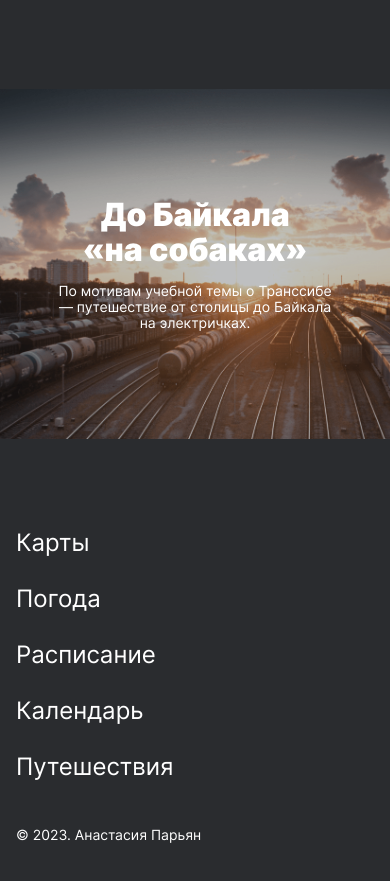
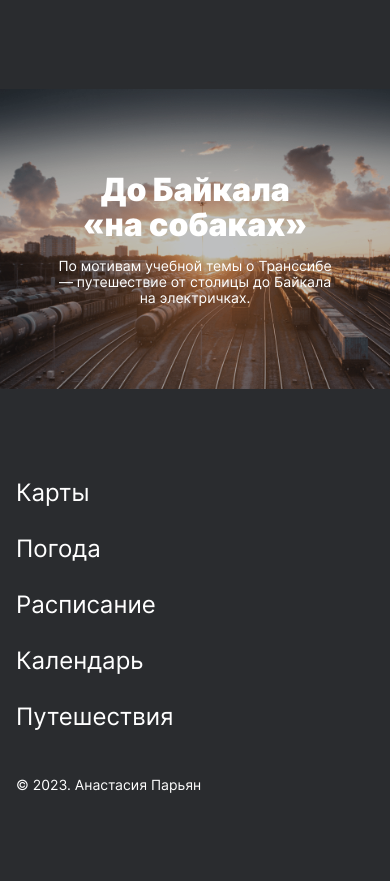
Before and after one commit to NastiaHien/russian-travel, a plain HTML site: page index.html in a window 390 px wide. Shown: the part 9980-10861 px from the top of the page. After the commit the page ends 10821 px from the top, so only its background shows below. Drawn offline with Linux system fonts and the light colour scheme; files whose address does not match are found by name.

Commit message:
cover section edits

```diff
--- a/blocks/cover/__overlay/cover__overlay.css
+++ /dev/null
@@ -1,17 +0,0 @@
-.cover__overlay {
-    position: absolute;
-    left: 0;
-    top: 0;
-    height: 100%;
-    width: 100%;
-    background-color: #2A2C2F;
-    opacity: .3;
-    transition: opacity .2s ease-out;
-    z-index: 2;
-
-}
-
-.cover__overlay:hover {
-    opacity: .8;
-    cursor: pointer;
-}
--- a/blocks/cover/__subtitle/cover__subtitle.css
+++ b/blocks/cover/__subtitle/cover__subtitle.css
@@ -1,5 +1,5 @@
 .cover__subtitle {
-    margin: 0;
+    margin: 0 auto;
     padding: 0;
     max-width: 360px;
     font-size: 18px;
@@ -7,6 +7,9 @@
     line-height: 22px;
     color: #fff;
     text-align: center;
+    position: relative;
+
+
 
 
 }
--- a/blocks/cover/__title/cover__title.css
+++ b/blocks/cover/__title/cover__title.css
@@ -1,5 +1,5 @@
 .cover__title {
-  margin: 0;
+  margin: 0 auto;
   padding: 0;
   margin-bottom: 32px;
   max-width: 560px;
@@ -9,6 +9,7 @@
   line-height: 76px;
   color: #fff;
   text-align: center;
+  position: relative;
 
 
 
--- a/blocks/cover/cover.css
+++ b/blocks/cover/cover.css
@@ -8,15 +8,16 @@
     height: 740px;
     display: flex;
     justify-content: center;
-    position: relative;
+    /* position: relative; */
     z-index: 0;
     background-size: cover;
 }
 
+
 @media screen and (max-width: 1024px) {
     .cover {
        width: 100%;
-       height: 640px;
+       max-height: 640px;
 
     }
 
@@ -24,15 +25,15 @@
 
 @media screen and (max-width: 768px) {
     .cover {
-       height: 480px;
+       max-height: 480px;
 
-    }
+   }
 
 }
 
 @media screen and (max-width: 520px) {
     .cover {
-       height: 350px;
+       max-height: 300px;
 
     }
 
--- a/blocks/page/page.css
+++ b/blocks/page/page.css
@@ -4,5 +4,8 @@
     background-color: #2A2C2F;
     font-family: 'Inter', Arial, Helvetica, sans-serif;
     max-width: 1280px;
+    -webkit-font-smoothing: antialiased;
+    -moz-osx-font-smoothing: grayscale;
+    text-rendering: optimizeLegibility;
 
 }
--- a/blocks/place/__title/place__title.css
+++ b/blocks/place/__title/place__title.css
@@ -17,10 +17,20 @@
         font-size: 42px;
         line-height: 46px;
 
+    }
+
+}
+
+@media screen and (min-width: 750px) {
+    .place__title {
+        font-size: 48px;
+        line-height: 52px;
+        padding: 0;
 
     }
 
 }
+
 
 @media screen and (min-width: 900px) {
     .place__title {
--- a/blocks/place/place.css
+++ b/blocks/place/place.css
@@ -34,7 +34,7 @@
 
         grid-template-columns: 440px 1fr;
         column-gap: 32px;
-        padding: 0;
+        padding: 0 16px;
 
 
     }
--- a/blocks/section__content/section__content.css
+++ b/blocks/section__content/section__content.css
@@ -1,9 +1,29 @@
 .section__content {
+    width: 100%;
+    height: 100%;
     display: flex;
     text-align: center;
     flex-direction: column;
     justify-content: center;
     align-items: center;
-    z-index: 2;
     position: relative;
+
 }
+
+.section__content::before {
+    content: "";
+    position: absolute;
+    background: #2A2C2F;
+    opacity: .3;
+    width: 100%;
+    top: 0;
+    bottom: 0;
+    left: 0;
+    transition: opacity .2s ease-out;
+
+}
+
+.section__content:hover::before {
+    opacity: .8;
+    cursor: pointer;
+}
--- a/index.html
+++ b/index.html
@@ -143,7 +143,6 @@
         </div>
       </section>
       <section class="cover">
-        <div class="cover__overlay"></div>
         <div class="section__content">
           <a class="cover__title-link" href="https://stampsy.com/na-elektrichkakh-do-baikala" target="_blank"><h2 class="cover__title">До Байкала «на собаках»</h2></a>
           <p class="cover__subtitle">По мотивам учебной темы о Транссибе — путешествие от столицы до Байкала на электричках.</p>
--- a/pages/index.css
+++ b/pages/index.css
@@ -32,7 +32,6 @@
 @import url(../blocks/place/__link/place__link.css);
 @import url(../blocks/place/__block-paragraph/place__block-paragraph.css);
 @import url(../blocks/place/__paragraph/place__paragraph.css);
-@import url(../blocks/cover/__overlay/cover__overlay.css);
 @import url(../blocks/cover/__title/cover__title.css);
 @import url(../blocks/cover/__title-link/cover__title-link.css);
 @import url(../blocks/cover/__subtitle/cover__subtitle.css);
```
